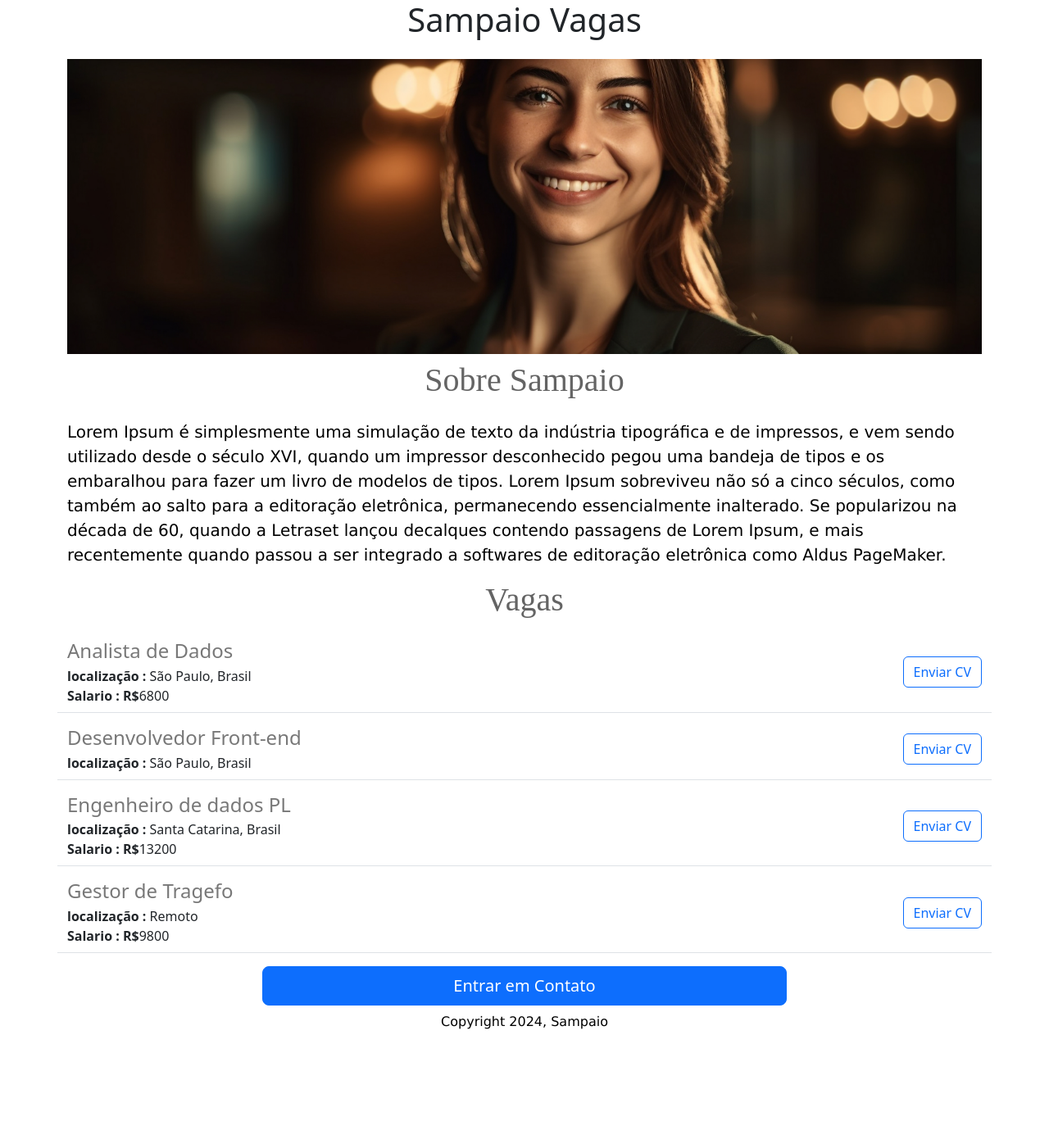
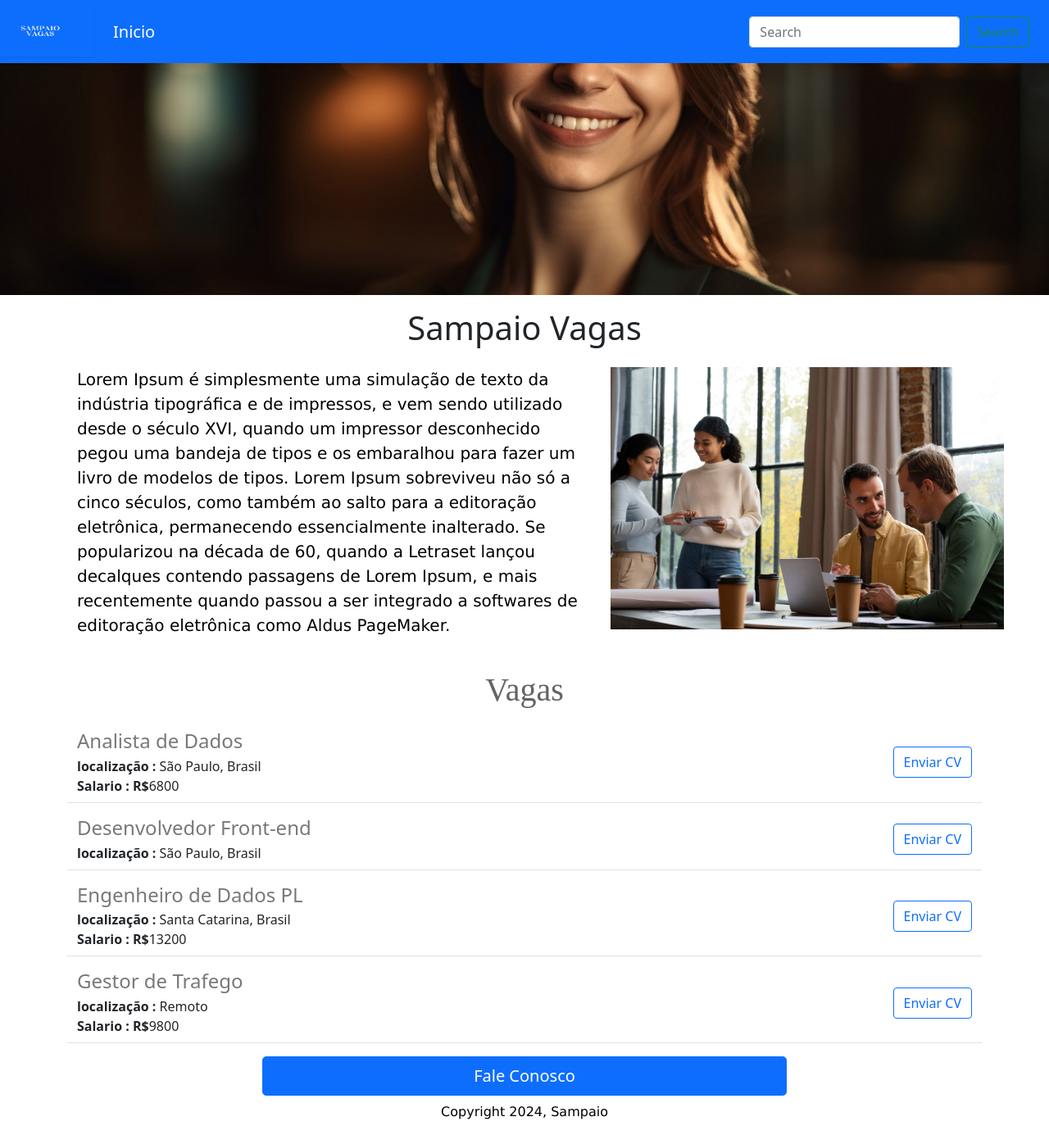
Before and after one commit to RaphaelSampaio1/Vagas-Raphael-Web, a Flask app: page / in a window 1280 px wide. Shown: the whole page at 82% size. Before the commit the page ends 1256 px from the top, so only its background shows below. Run offline with Flask 3, Linux system fonts and the light colour scheme; some libraries are stand-ins or nearby versions.

Commit message:
Menu com Links + imagem com texto

```diff
--- a/app.py
+++ b/app.py
@@ -17,13 +17,13 @@
     },
     {
         'id': 3,
-        'titulo' : 'Engenheiro de dados PL',
+        'titulo' : 'Engenheiro de Dados PL',
         'Localização' : 'Santa Catarina, Brasil',
         'Salario' : 13200
     },
     {
         'id': 4,
-        'titulo' : 'Gestor de Tragefo',
+        'titulo' : 'Gestor de Trafego',
         'Localização' : 'Remoto',
         'Salario' : 9800
     }
--- a/templates/home.html
+++ b/templates/home.html
@@ -19,6 +19,7 @@
             width: 100%;
             height: 360px;
             object-fit: cover;
+            margin-bottom: 16px;
         }
 
         p{
@@ -51,15 +52,23 @@
     </style>
 </head>
 <body>
+    {% include "navbar.html" %}
+    <img class="img-fluid" id= "banner" src="../static/Capa_foto.jpg" >
     <div class="container">
+
         <h1 class="text-center mb-4" >{{company_name}} Vagas</h1>
 
-        <img class="img-fluid" id= "banner" src="../static/Capa_foto.jpg" >
-        <h2 id="sobre" class="mt-2 mb-4">Sobre Sampaio</h2>
+        <div class="row" style="margin-bottom: 16px;">
+            <div class="col-md-7">
+                <p class="lead">Lorem Ipsum é simplesmente uma simulação de texto da indústria tipográfica e de impressos, e vem sendo utilizado desde o século XVI, quando um impressor desconhecido pegou uma bandeja de tipos e os embaralhou para fazer um livro de modelos de tipos. Lorem Ipsum sobreviveu não só a cinco séculos, como também ao salto para a editoração eletrônica, permanecendo essencialmente inalterado. Se popularizou na década de 60, quando a Letraset lançou decalques contendo passagens de Lorem Ipsum, e mais recentemente quando passou a ser integrado a softwares de editoração eletrônica como Aldus PageMaker.</p>
+            </div>
 
-        <p class="lead">Lorem Ipsum é simplesmente uma simulação de texto da indústria tipográfica e de impressos, e vem sendo utilizado desde o século XVI, quando um impressor desconhecido pegou uma bandeja de tipos e os embaralhou para fazer um livro de modelos de tipos. Lorem Ipsum sobreviveu não só a cinco séculos, como também ao salto para a editoração eletrônica, permanecendo essencialmente inalterado. Se popularizou na década de 60, quando a Letraset lançou decalques contendo passagens de Lorem Ipsum, e mais recentemente quando passou a ser integrado a softwares de editoração eletrônica como Aldus PageMaker.</p>
+            <div class="d-none d-md-block col-md-5">
+                <img src="/static/peoples_work.jpg" alt="pessoas trabalhando" style="height: 320px; margin-bottom: 4px;">
+            </div>
+        </div>
 
-        <h2 id="vagas" class="mb-4">Vagas</h2>
+        <h2 id="vagas" class="mb-4 mt-4">Vagas</h2>
 
         <div >
             {% for i in JOBS %}
@@ -70,7 +79,7 @@
         </div>
         <div class="text-center">
             <div class="d-grid gap-2 col-6 mx-auto">
-                <button type="button" class="btn btn-primary btn-lg">Entrar em Contato</button>
+                <a href="mailto:raphaelsampaio.jan@gmail.com?subject=Duvidas%20sobre%20a%20plataforma&body=Meu%20nome%20%3A%20%3Cmeu%20nome%3E%0D%0A%0D%0AMinha%20pergunta%20%3A%20%3Cpergunta%3E" type="button" class="btn btn-primary btn-lg">Fale Conosco</a>
             </div>
             <p class="mt-2">Copyright 2024, Sampaio</p>
         </div>
--- a/templates/jobitem.html
+++ b/templates/jobitem.html
@@ -13,6 +13,6 @@
         {% endif %}
     </div>
     <div class="col-2 d-flex align-items-center justify-content-end">
-        <button type="button" class="btn btn-outline-primary">Enviar CV</button>
+        <a href="mailto:raphaelsampaio.jan@gmail.com?subject=Aplica%C3%A7%C3%A3o%20para%20a%20vaga%20de%20{{i['titulo']}}&body=Meu%20nome%20%3A%20%3Cmeu%20nome%3E%0D%0A%0D%0ACurr%C3%ADculo%20%3A%20%3Cmeu%20curriculo%3E%0D%0A%0D%0AMeu%20Linkedin%20%3A%20%3Cmeu%20linkedin%3E" type="button" class="btn btn-outline-primary">Enviar CV</a>
     </div>
 </div>
--- /dev/null
+++ b/templates/navbar.html
@@ -0,0 +1,54 @@
+<!DOCTYPE html>
+<html lang="en">
+<head>
+  <meta charset="UTF-8">
+  <meta name="viewport" content="width=device-width, initial-scale=1.0">
+  <title>Navbar Example</title>
+  <link href="https://stackpath.bootstrapcdn.com/bootstrap/5.1.3/css/bootstrap.min.css" rel="stylesheet">
+  <style>
+    .nav-item.dropdown:hover .dropdown-menu {
+      display: block;
+    }
+  </style>
+</head>
+<body>
+  <nav class="navbar navbar-expand-lg bg-primary fixed-top" data-bs-theme="dark">
+    <nav class="navbar shadow-sm">
+      <div class="container">
+        <a class="navbar-brand" href="#">
+          <img src="/static/SAmPAIO4VAGAS(1)-Photoroom.png" alt="Bootstrap" width="50" height="35">
+        </a>
+      </div>
+    </nav>
+    <div class="container-fluid">
+      <a class="navbar-brand" href="https://sampaio-vagas.onrender.com/">Inicio</a>
+      <button class="navbar-toggler" type="button" data-bs-toggle="collapse" data-bs-target="#navbarSupportedContent" aria-controls="navbarSupportedContent" aria-expanded="false" aria-label="Toggle navigation">
+        <span class="navbar-toggler-icon"></span>
+      </button>
+      <div class="collapse navbar-collapse" id="navbarSupportedContent">
+        <ul class="navbar-nav me-auto mb-2 mb-lg-0">
+          <li class="nav-item">
+            <a class="nav-link" href="https://go.hotmart.com/U92476212E?dp=1">Cursos</a>
+          </li>
+          <li class="nav-item dropdown">
+            <a class="nav-link dropdown-toggle" href="#" role="button" data-bs-toggle="dropdown" aria-expanded="false">
+              Redes Sociais
+            </a>
+            <ul class="dropdown-menu">
+              <li><a class="dropdown-item" href="https://github.com/RaphaelSampaio1">GitHub</a></li>
+              <li><a class="dropdown-item" href="https://www.linkedin.com/in/raphael-sampaio-52475622b/">LinkedIn</a></li>
+            </ul>
+          </li>
+        </ul>
+        <form class="d-flex" role="search">
+          <input class="form-control me-2" type="search" placeholder="Search" aria-label="Search">
+          <button class="btn btn-outline-success" type="submit">Search</button>
+        </form>
+      </div>
+    </div>
+  </nav>
+
+  <script src="https://cdn.jsdelivr.net/npm/@popperjs/core@2.11.6/dist/umd/popper.min.js"></script>
+  <script src="https://stackpath.bootstrapcdn.com/bootstrap/5.1.3/js/bootstrap.min.js"></script>
+</body>
+</html>
```
Also changed, not shown: static/SAmPAIO4VAGAS(1)-Photoroom.png (added), static/peoples_work.jpg (added).
